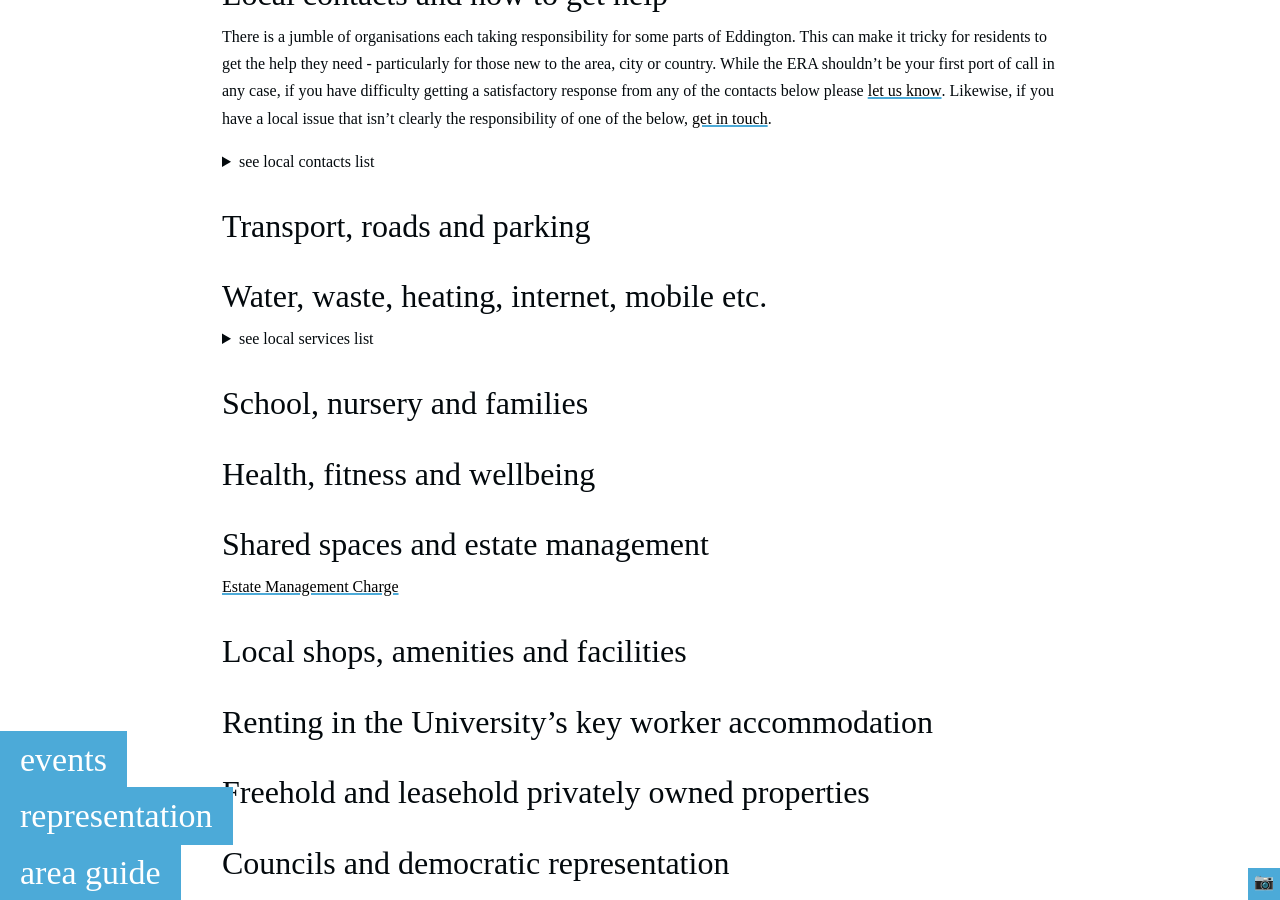
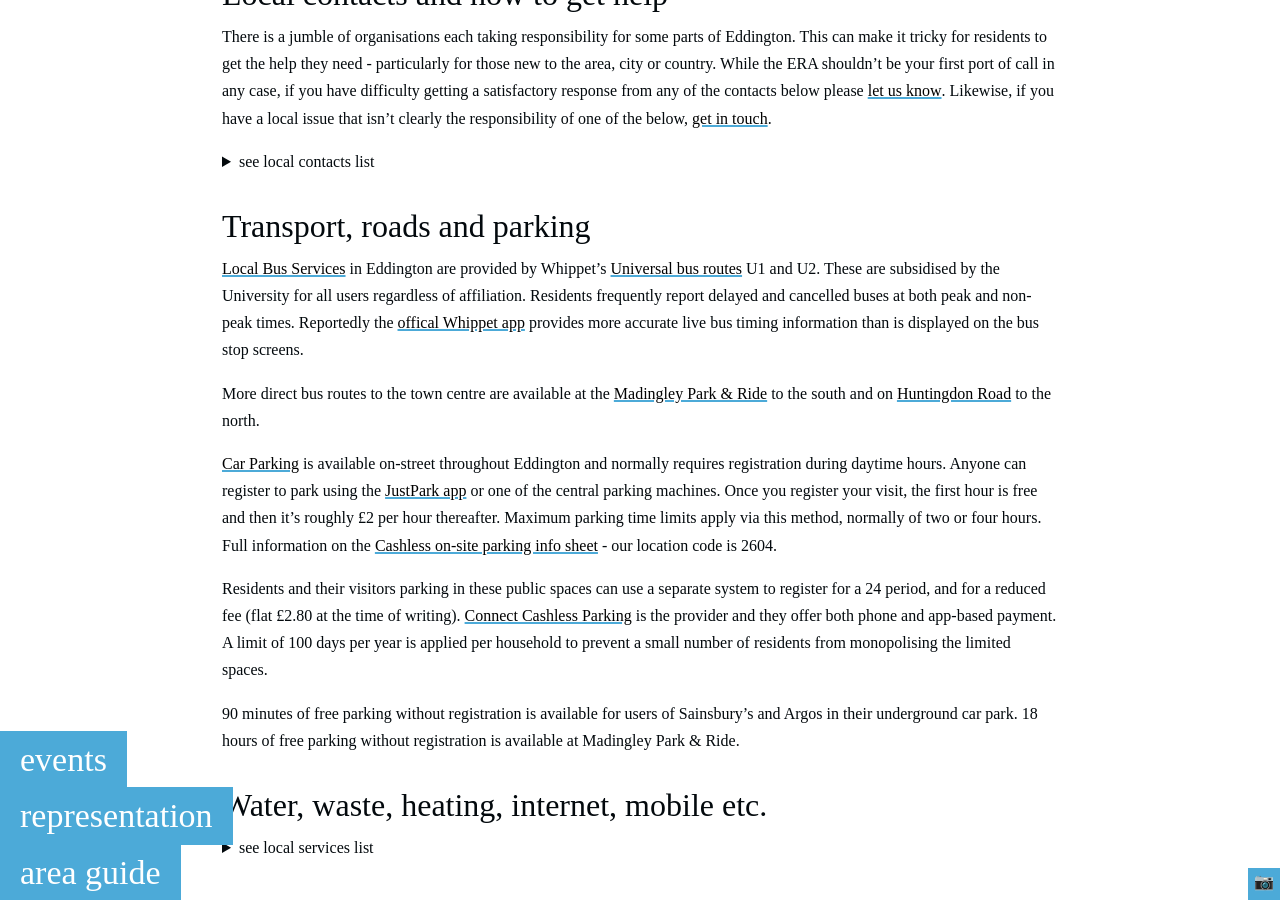
Before and after one commit to pieterdesnerck/website, a Jekyll site: the page built from docs/area-guide.md, in a window 1280 px wide and 900 px high, scrolled down 506 px. Built offline with Jekyll 4.4.1, drawn with Linux system fonts in a browser that asks for light colours; some web fonts are replaced.

Commit message:
added bus and parking info

```diff
--- a/docs/area-guide.md
+++ b/docs/area-guide.md
@@ -45,6 +45,37 @@
 
 ## Transport, roads and parking
 
+[Local Bus Services](#buses){:name='buses'}
+in Eddington are provided by Whippet's [Universal bus routes](https://www.whippetbus.co.uk/universal/)
+U1 and U2. These are subsidised by the University for all users regardless of affiliation. Residents
+frequently report delayed and cancelled buses at both peak and non-peak times. Reportedly the
+[offical Whippet app](https://www.whippetbus.co.uk/app/)
+provides more accurate live bus timing information than is displayed on the bus stop screens.
+
+More direct bus routes to the town centre are available at the
+[Madingley Park & Ride](https://cambridgeparkandride.info/madingleyroad-times.shtml) to the south
+and on
+[Huntingdon Road](https://www.google.com/maps/dir/52.2355988,0.0882609/Thornton+Road,+Girton,+Cambridge+CB3+0LG) to the north.
+
+
+[Car Parking](#parking){:name='parking'}
+is available on-street throughout Eddington and normally requires registration during daytime hours.
+Anyone can register to park using the [JustPark app](https://www.justpark.com/) or
+one of the central parking machines. Once you register your visit, the first hour is free and then
+it's roughly £2 per hour thereafter. Maximum parking time limits apply via this method, normally of
+two or four hours. Full information on the [Cashless on-site parking info sheet](https://portal.eddington-cambridge.co.uk/_downloads/Eddington-Parking-Information_202309.pdf) - our location code is 2604.
+
+Residents and their visitors parking in these public spaces can use a separate system to register
+for a 24 period, and for a reduced fee (flat £2.80 at the time of writing).
+[Connect Cashless Parking](https://www.connectcashlessparking.com/) is the provider and they offer
+both phone and app-based payment. A limit of 100 days per year is applied per household to prevent
+a small number of residents from monopolising the limited spaces.
+
+90 minutes of free parking without registration is available for users of Sainsbury's and Argos in
+their underground car park. 18 hours of free parking without registration is available at Madingley
+Park & Ride.
+
+
 ## Water, waste, heating, internet, mobile etc.
 
 <details markdown="1">
```
